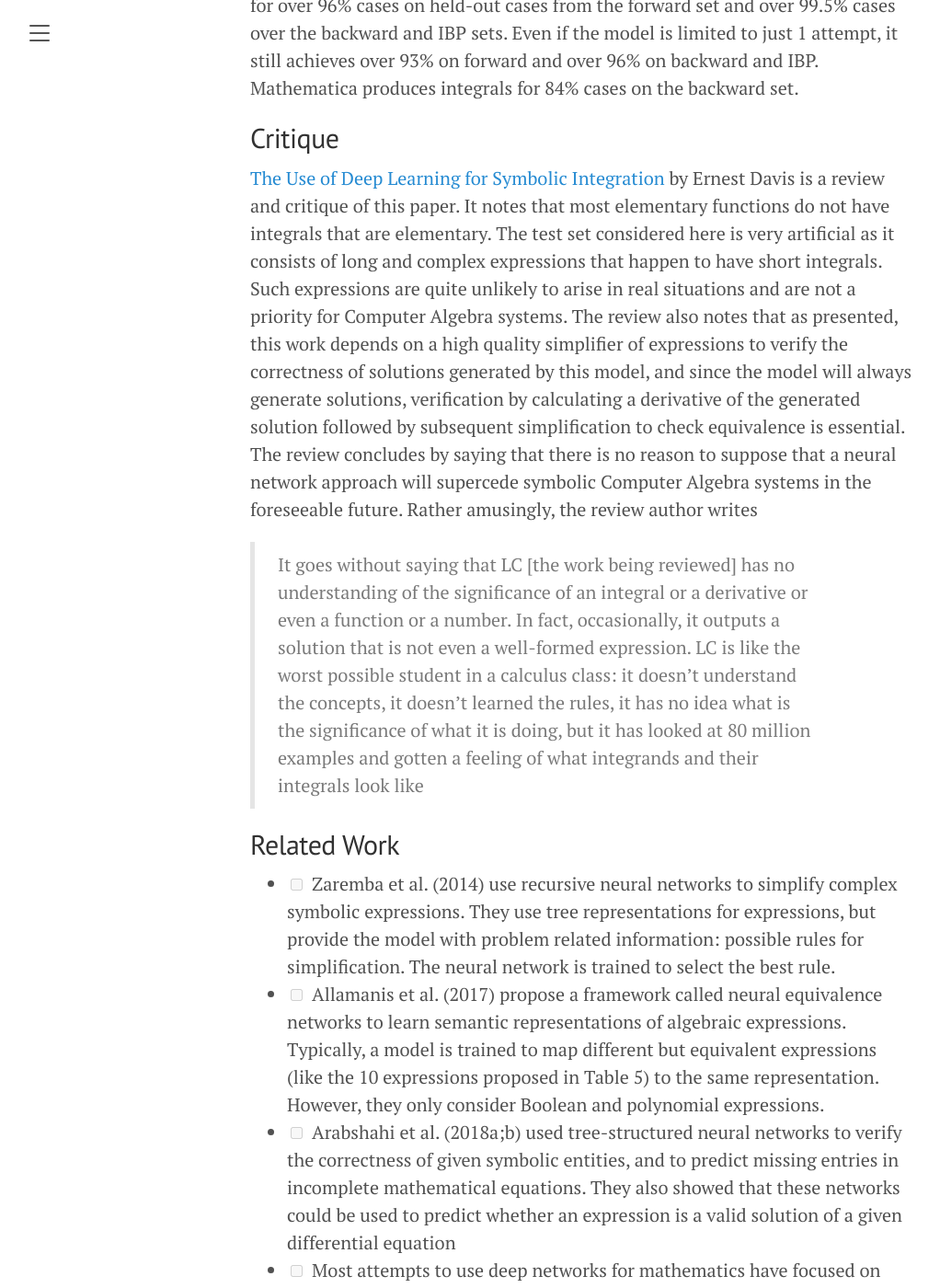
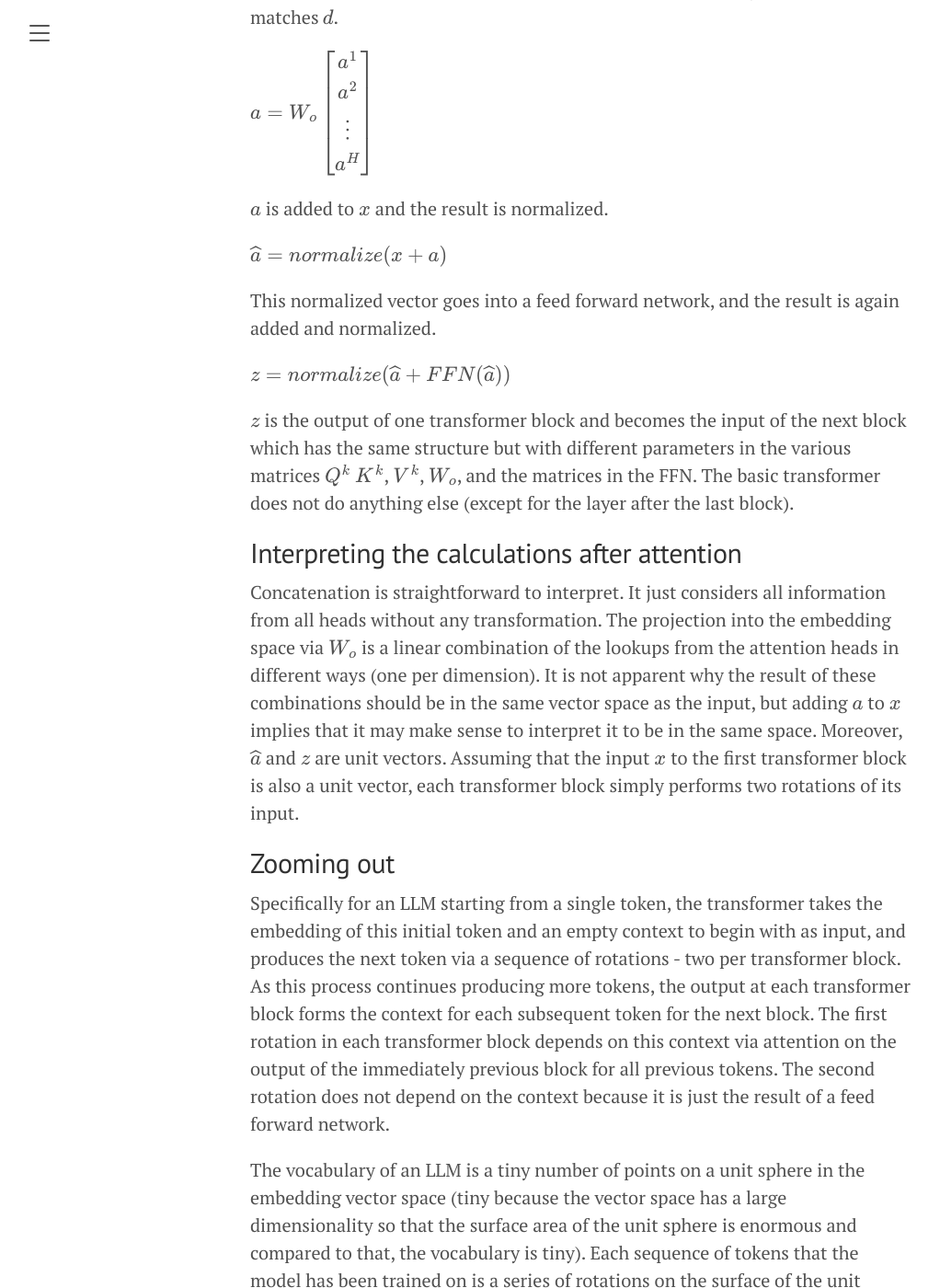
Before and after one commit to koustubhmoharir/ai, a Jekyll site: the page built from index.html, in a window 1280 px wide and 1400 px high, scrolled down 2834 px. Shown: the whole window at 92% size, without its empty margins (8-1030 px from the left). Built offline with Jekyll 4.4.1, drawn with Linux system fonts in a browser that asks for light colours; formulas are drawn with MathJax 3; the list of posts is cut into pages by our own code; some of the changed text lies outside the part shown.

Commit message:
Added post on understanding transformers

````diff
--- /dev/null
+++ b/_posts/2025-02-15-understanding-transformers.md
@@ -0,0 +1,132 @@
+---
+layout: post
+title:  "Understanding Transformers"
+date:   2025-02-15 18:53:00 +0530
+categories: concepts
+tags:
+---
+
+Transformers have a very simple architecture with just a few types of mathematical operations, so that the results achieved with transformers over the last several years seem highly surprising. Why do they work?
+
+## Background
+
+The core idea of a neural network is to approximate precise maths (even if it is discrete) with end-to-end differentiable operations involving a large number of parameters in continuous space, so that optimization algorithms can be applied to find the likely values of the parameters that produce desired results. How does this apply in the context of a transformer?
+
+## Attention
+
+Given a sequence of vectors $x_i$, each of dimensionality $d$, the attention mechanism calculates queries $q_i$, keys $k_i$, and values $v_i$ using transformation matrices $Q$, $K$, and $V$. The query and key have the same dimensionality $d_h$ which is usually much smaller than $d$, and the value can have a different dimensionality.
+
+$q_i = Q x_i$
+
+$k_i = K x_i$
+
+$v_i = V x_i$
+
+Attention is calculated using
+
+$\Large a_i = \frac {\sum_{j=1}^{N} \exp(\frac {q_i.k_j} {\sqrt d_h}) v_j} {\sum_{j=1}^{N} \exp(\frac {q_i.k_j} {\sqrt d_h})}$
+
+where $N$ is the number of vectors in the sequence. In case masked attention is being used, the summation goes to $i$ instead of $N$.
+
+$\exp(\frac {q_i.k_j} {\sqrt d_h})$ is the weight calculated for $v_j$, and the attention is the weighted average over all $v_j$. The dot product $q_i.k_j$ is a measure of similarity between the query and key vectors and $\sqrt d_h$ is just a scaling factor to prevent the exponential from becoming too large or too small.
+
+## Interpreting attention as a differentiable approximation
+
+Suppose $query$, $key$, and $value$ are functions that take a single parameter $x$ of some type $T$. $attention$ is a function defined as shown below
+
+```typescript
+function attention(xi: T, xs: T[]) {
+    let q = query(xi)
+    for (let j = 0; j < xs.length; j++) {
+        let xj = xs[j]
+        let kj = key(xj)
+        if (equals(q, kj)) {
+            let vj = value(xj)
+            return vj
+        }
+    }
+}
+```
+
+The core ideas in making discrete logic differentiable are
+* Types are vector spaces. Objects are vectors.
+* A simple function that is based on the value of one or more attributes of an object is one row of a matrix. A set of such functions is a matrix.
+* Evaluating a set of functions on an object is a matrix multiplication: matrix * vector.
+* A set of more complex functions that do not involve branching (conditional logic) is a feed forward neural network.
+* A lookup based on basic branching is attention.
+
+Specifically, w.r.t attention,
+* `equals(q, kj)` in the code above is approximated by $\exp(\frac {q.k_j} {\sqrt d_h})$.
+* The conditional `return vj` is approximated by a weighted average over all $v_j$ with the condition as weight.
+* Moreover, if $x$ contains positional information via some form of positional encoding / embedding, the query, key, and value functions can make use of that information to make the lookup dependent on the absolute and / or relative positions of $i$ and $j$. In other words, although the code above does not show any usage of the index variables $i$ and $j$ in the query, key, and value functions, the attention mechanism is capable of using them.
+
+Each head of attention is an approximation of a lookup function. It is important to note that the lookup function is operating on a vector with a large number of dimensions and it also produces a vector. Hence, it is more appropriate to think of each head of attention as a lookup function that looks up many different attributes simultaneously based on the same condition.
+
+## Combination of attention heads
+
+The description above did not include notation for multiple attention heads. In this section, $a^k$ denotes the result of the attention head $k$ out of $H$ attention heads. Ths subscript $i$ is ignored here because the same operations are performed for each $i$
+
+The results of all attention heads are *concatenated* (not added) and the result is transformed with another matrix such that the dimensionality of the result matches $d$.
+
+$
+a = W_o \begin{bmatrix}
+                a^1 \cr
+                a^2 \cr
+                \vdots \cr
+                a^H
+            \end{bmatrix}
+$
+
+$a$ is added to $x$ and the result is normalized.
+
+$\widehat{a} = normalize(x + a)$
+
+This normalized vector goes into a feed forward network, and the result is again added and normalized.
+
+$z = normalize(\widehat{a} + FFN(\widehat{a}))$
+
+$z$ is the output of one transformer block and becomes the input of the next block which has the same structure but with different parameters in the various matrices $Q^k$ $K^k$, $V^k$, $W_o$, and the matrices in the FFN. The basic transformer does not do anything else (except for the layer after the last block).
+
+## Interpreting the calculations after attention
+
+Concatenation is straightforward to interpret. It just considers all information from all heads without any transformation. The projection into the embedding space via $W_o$ is a linear combination of the lookups from the attention heads in different ways (one per dimension). It is not apparent why the result of these combinations should be in the same vector space as the input, but adding $a$ to $x$ implies that it may make sense to interpret it to be in the same space. Moreover, $\widehat{a}$ and $z$ are unit vectors. Assuming that the input $x$ to the first transformer block is also a unit vector, each transformer block simply performs two rotations of its input.
+
+## Zooming out
+
+Specifically for an LLM starting from a single token, the transformer takes the embedding of this initial token and an empty context to begin with as input, and produces the next token via a sequence of rotations - two per transformer block. As this process continues producing more tokens, the output at each transformer block forms the context for each subsequent token for the next block. The first rotation in each transformer block depends on this context via attention on the output of the immediately previous block for all previous tokens. The second rotation does not depend on the context because it is just the result of a feed forward network.
+
+The vocabulary of an LLM is a tiny number of points on a unit sphere in the embedding vector space (tiny because the vector space has a large dimensionality so that the surface area of the unit sphere is enormous and compared to that, the vocabulary is tiny). Each sequence of tokens that the model has been trained on is a series of rotations on the surface of the unit sphere from token to token. A transformer learns a single formula that can perform any of these rotations given all the positions that came before it. This single formula must reproduce all the paths in the training corpus as best it can. It does this by breaking each token-to-token rotation into a sequence of block-to-block rotations. Since each transformer block only depends on the outputs of the block immediately before it, it is possible to consider all intermediate blocks to be independent vector spaces. However, the output of the final block definitely produces a point in the embedding space itself, because that is how it is trained. Hence, it seems more reasonable to assume that the output of every block remains in the embedding space too.
+
+## Zooming back in to a block
+
+The attention output $a$ is a combination of lookups from all previous tokens including itself. Adding this to the input $x$ and normalizing is *one* possible way to rotate $x$. It is not clear why this is a *good* way. Regardless, the rotation needs to capture *all* the information from the context that is required to predict the next token, but it *does not* need to capture information required to predict subsequent tokens, because the attention mechanism will operate on the full context again for subsequent tokens. Hence, it only needs to do a *little* bit of work. Unlike RNNs like LSTMs, it does not need to build up a single representation of the entire context, which would be a *lot* of work. This explains why transformers are easier to train.
+
+The second rotation arising out of the application of the feed forward network followed by addition and normalization is difficult to interpret, but it does not use any context. It is just a function of its own input. A reasonable interpretation of this is that after accounting for context in the previous step, some regularization is needed to distribute the information obtained from the context across the dimensions of the vector. The next block will then use this regularized vector to query the context again.
+
+## Zooming out again
+
+Overall, the operation of a transformer in an LLM can be understood as implementing the nested loops shown below
+
+```
+for each token
+    x <- embedding of the token
+    for each block
+        construct a set of queries
+            (one query per attention head)
+        calculate and store a key and value from x
+            (for the current block)
+        fetch the stored keys and values
+            (for older tokens for the current block)
+        lookup and combine values for attention
+
+        rotate x based on attention
+
+        rotate x to regularize it using a FFN
+            (preparation for the next block)
+    end
+end
+```
+
+In other words, the first block of the transformer uses the context to rotate the current token towards the next token in two steps - lookup, then regularize. The second block again uses the context to refine or continue the rotation made by the first block with the same kind of steps - lookup, then regularize. Each layer continues to make further rotations until the final block reaches the next token.
+
+A final but extremely important point is that the vector produced by the model for the next token will not in general match any vector in the vocabulary exactly. Instead it will be close to *all* the tokens that may reasonably occur next, such that the distance between the output and each token in the vocabulary is a measure of the frequency of occurence of that token. Since the number of possible sequences of tokens is enormously large, it is easy to see that the vocabulary will need to be placed (embedded) on the unit sphere in a very specific way for such a result to be possible at all. Moreover, the single formula that the transformer learns to produce rotations heavily depends on the embeddings. The transformer parameters and the embeddings need to be generated simultaneously from the training process for the best results.
````
Also changed, not shown: reading_list.md (+2 -0 lines).
